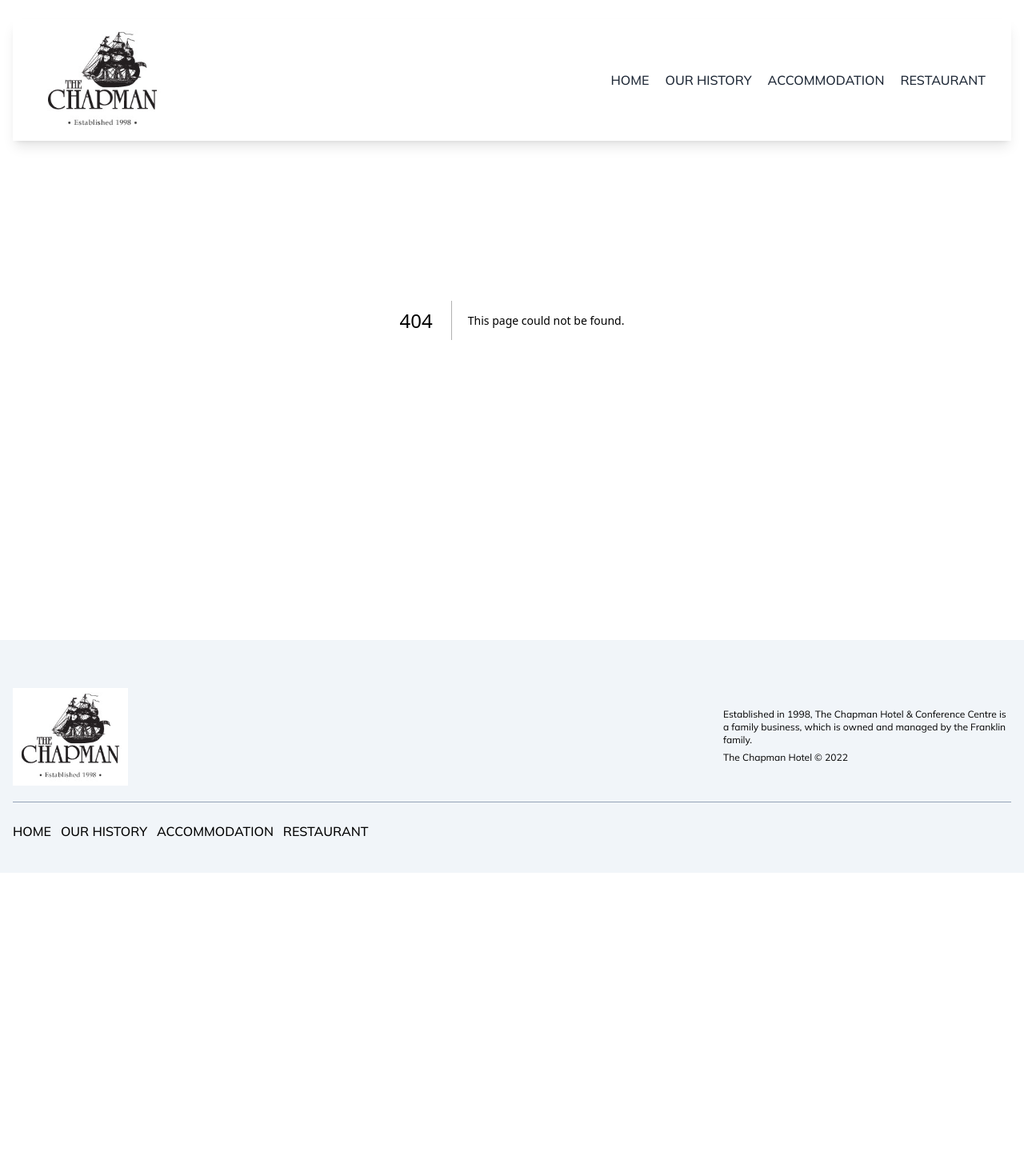
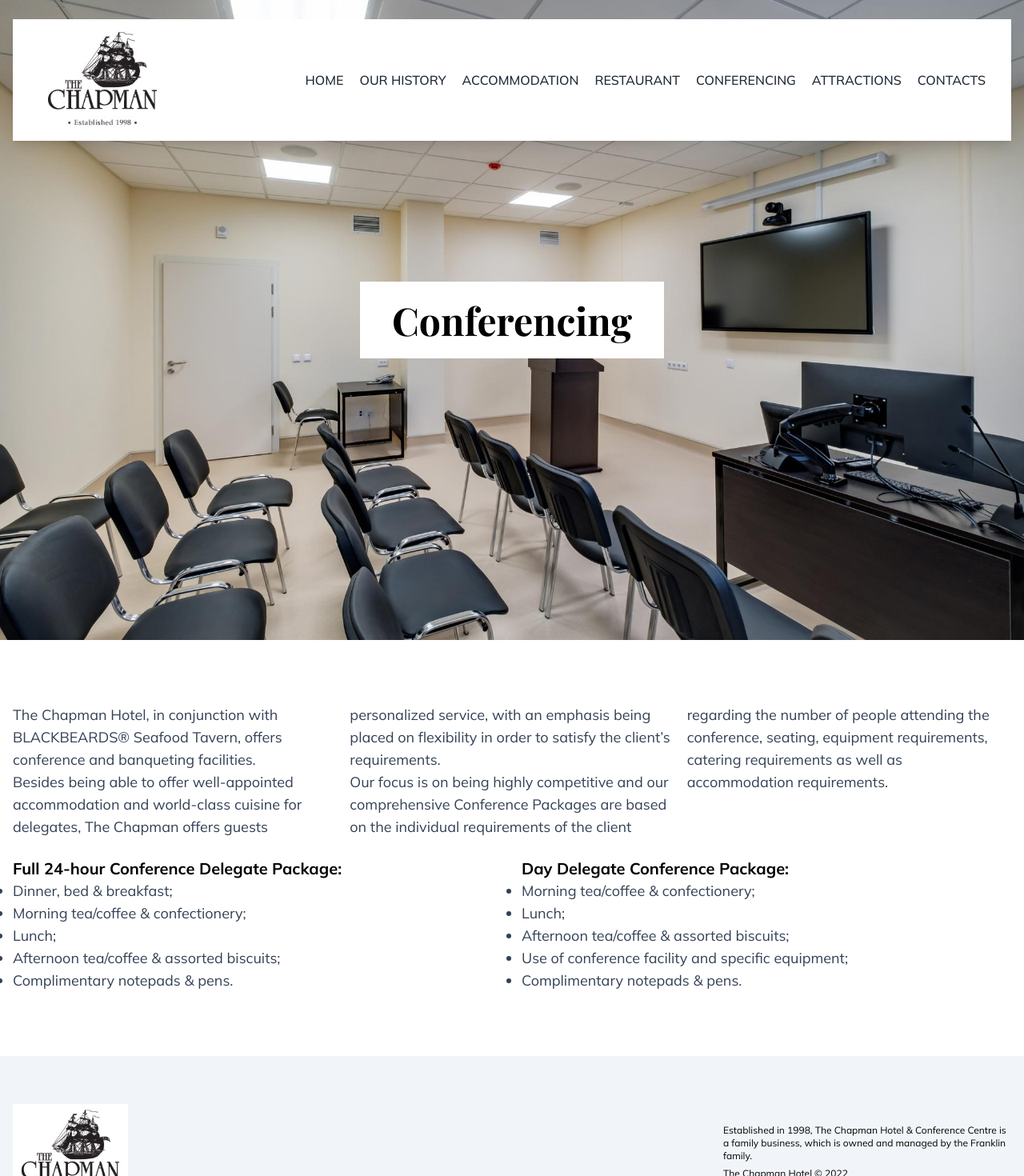
Before and after one commit to PhilaniNcube/chapman, a Next.js app: page /conferencing in a window 1280 px wide. Before the commit this address had no page. Shown: the top 1470 px of the page at 80% size. Before the commit the page ends 1091 px from the top, so only its background shows below. Built offline with nearby package versions, Linux system fonts and the light colour scheme.

Commit message:
conferencing

```diff
--- /dev/null
+++ b/app/attractions/AttractionsGrid.tsx
@@ -0,0 +1,17 @@
+import Image from "next/image";
+import { attractions } from "../../data";
+import { display } from "../AboutSection";
+
+const AttractionsGrid = () => {
+  return <div className="py-20 px-4 lg:px-0">
+    <article className="grid grid-col-1 lg:grid-cols-2 gap-4 lg:gap-8 max-w-7xl mx-auto">
+      {attractions.map(item => (
+        <div className="w-full" key={item.id}>
+          <Image src={item.image} width={item.width} height={item.height} alt={item.title} className="w-full aspect-video object-cover rounded-lg" />
+          <h2 className={`${display.className} text-black text-2xl font-bold mt-3`}>{item.title}</h2>
+        </div>
+      ))}
+    </article>
+  </div>;
+};
+export default AttractionsGrid;
--- /dev/null
+++ b/app/attractions/AttractionsHero.tsx
@@ -0,0 +1,20 @@
+import { display } from "../AboutSection";
+
+const AttractionsHero = () => {
+  return (
+    <header className="h-screen flex flex-col items-center justify-center text-center">
+      <h1
+        className={`${display.className} text-black text-2xl lg:text-5xl font-bold`}
+      >
+        Attractions
+      </h1>
+      <p className="text-slate-700 text-base max-w-4xl mx-auto mt-3">
+        The Chapman Hotel is located along a magnificent stretch of beachfront
+        in Port Elizabeth. Situated on Brookes Hill, overlooking the tranquil
+        Algoa Bay, The Chapman offers stunning sea views from all of it’s hotel
+        rooms.
+      </p>
+    </header>
+  );
+};
+export default AttractionsHero;
--- /dev/null
+++ b/app/attractions/head.tsx
@@ -0,0 +1,10 @@
+export default function Head() {
+  return (
+    <>
+      <title>Attractions | The Chapman</title>
+      <meta content="width=device-width, initial-scale=1" name="viewport" />
+      <meta name="description" content="Generated by create next app" />
+      <link rel="icon" href="/favicon.ico" />
+    </>
+  );
+}
--- /dev/null
+++ b/app/attractions/page.tsx
@@ -0,0 +1,10 @@
+import AttractionsGrid from "./AttractionsGrid";
+import AttractionsHero from "./AttractionsHero";
+
+const page = () => {
+  return <div className="">
+    <AttractionsHero />
+    <AttractionsGrid />
+  </div>;
+};
+export default page;
--- /dev/null
+++ b/app/conferencing/ConferencingHero.tsx
@@ -0,0 +1,24 @@
+import Image from "next/image";
+import { display } from "../AboutSection";
+
+const ConferencingHero = () => {
+  return (
+    <div className="h-screen relative isolate">
+      <Image
+        src="/images/conference.jpg"
+        width={2000}
+        height={1333}
+        alt="Conference"
+        className="w-full h-full object-cover"
+      />
+      <div className="absolute inset-0 flex justify-center items-center text-center">
+        <h1
+          className={`${display.className} bg-white px-4 lg:px-10 py-4 lg:py-6 text-black font-bold text-2xl md:text-3xl lg:text-5xl`}
+        >
+         Conferencing
+        </h1>
+      </div>
+    </div>
+  );
+};
+export default ConferencingHero;
--- /dev/null
+++ b/app/conferencing/ConferencingPackages.tsx
@@ -0,0 +1,58 @@
+const ConferencingPackages = () => {
+  return (
+    <div className="w-full py-20 px-4">
+      <div className="max-w-7xl mx-auto">
+        <div className="columns-2 lg:columns-3">
+          <p className="text-md lg:text-lg text-slate-700">
+            The Chapman Hotel, in conjunction with BLACKBEARDS® Seafood Tavern,
+            offers conference and banqueting facilities.
+          </p>
+          <p className="text-md lg:text-lg text-slate-700">
+            Besides being able to offer well-appointed accommodation and
+            world-class cuisine for delegates, The Chapman offers guests
+            personalized service, with an emphasis being placed on flexibility
+            in order to satisfy the client’s requirements.
+          </p>
+          <p className="text-md lg:text-lg text-slate-700">
+            Our focus is on being highly competitive and our comprehensive
+            Conference Packages are based on the individual requirements of the
+            client regarding the number of people attending the conference,
+            seating, equipment requirements, catering requirements as well as
+            accommodation requirements.
+          </p>
+        </div>
+
+        <div className="mt-6 grid gap-6 grid-cols-1 lg:grid-cols-2">
+          <div className="w-full">
+            <h3 className="font-bold text-xl text-black">
+              Full 24-hour Conference Delegate Package:
+            </h3>
+
+            <ul className="text-md lg:text-lg text-slate-700 list-disc">
+              <li>Dinner, bed & breakfast;</li>
+              <li>Morning tea/coffee & confectionery;</li>
+              <li>Lunch;</li>
+              <li>Afternoon tea/coffee & assorted biscuits;</li>
+              <li>Complimentary notepads & pens.</li>
+            </ul>
+          </div>
+          <div className="w-full">
+            <h3 className="font-bold text-xl text-black">
+              Day Delegate Conference Package:
+            </h3>
+
+            <ul className="text-md lg:text-lg text-slate-700 list-disc">
+              <li>Morning tea/coffee & confectionery;</li>
+
+              <li>Lunch;</li>
+              <li>Afternoon tea/coffee & assorted biscuits;</li>
+              <li>Use of conference facility and specific equipment;</li>
+              <li>Complimentary notepads & pens.</li>
+            </ul>
+          </div>
+        </div>
+      </div>
+    </div>
+  );
+};
+export default ConferencingPackages;
--- /dev/null
+++ b/app/conferencing/head.tsx
@@ -0,0 +1,10 @@
+export default function Head() {
+  return (
+    <>
+      <title>Conferencing | The Chapman</title>
+      <meta content="width=device-width, initial-scale=1" name="viewport" />
+      <meta name="description" content="Generated by create next app" />
+      <link rel="icon" href="/favicon.ico" />
+    </>
+  );
+}
--- /dev/null
+++ b/app/conferencing/page.tsx
@@ -0,0 +1,10 @@
+import ConferencingHero from "./ConferencingHero";
+import ConferencingPackages from "./ConferencingPackages";
+
+const page = () => {
+  return <div>
+    <ConferencingHero />
+    <ConferencingPackages />
+  </div>;
+};
+export default page;
--- /dev/null
+++ b/app/contacts/page.tsx
@@ -0,0 +1,47 @@
+import { display } from "../AboutSection";
+
+const page = () => {
+  return (
+    <main className="pt-64 pb-20 px-4">
+      <div className="max-w-7xl mx-auto">
+        <h1
+          className={`${display.className} text-2xl lg:text-4xl font-bold text-center`}
+        >
+          Contacts
+        </h1>
+
+        <div className="grid grid-cols-1 lg:grid-cols-2 w-full gap-4 mt-6">
+          <div>
+            <h3 className="font-bold text-black">Telephone:</h3>
+            <h3 className="font-bold text-black">+27 41 584-0678</h3>
+          </div>
+          <div>
+            <h3 className="font-bold text-black">Latitude:</h3>
+            <h3 className="font-bold text-black">{`-33°58"42.70' (-33.978527)`}</h3>
+          </div>
+          <div>
+            <h3 className="font-bold text-black">Fax:</h3>
+            <h3 className="font-bold text-black"> +27 41 584-0682</h3>
+          </div>
+          <div>
+            <h3 className="font-bold text-black">Longitude:</h3>
+            <h3 className="font-bold text-black">{`25°38"56.79' (25.649107)`}</h3>
+          </div>
+          <div>
+            <h3 className="font-bold text-black">Email:</h3>
+            <h3 className="font-bold text-black"> info@chapman.co.za</h3>
+          </div>
+          <div>
+            <h3 className="font-bold text-black">Address:</h3>
+            <h3 className="font-bold text-black">
+              Brookes Hill, Humewood, Port Elizabeth, South Africa, 6001
+            </h3>
+          </div>
+        </div>
+
+        <p className="text-slate-700 text-md text-center mt-6"></p>
+      </div>
+    </main>
+  );
+};
+export default page;
--- a/data.ts
+++ b/data.ts
@@ -14,29 +14,29 @@ export const links = [
     text: "Accommodation",
     url: "/accommodation"
   },
+
   {
     id: 4,
     text: "Restaurant",
     url: "/restaurant"
   },
-
-]
-
-let remaining = [  {
+  {
     id: 5,
-    text: "Rates and Specials",
-    url: "/rates_and_specials"
+    text: "Conferencing",
+    url: "/conferencing"
   },
-  {
+   {
     id: 6,
     text: "Attractions",
     url: "/attractions"
   },
-  {
+{
     id: 7,
     text: "Contacts",
     url: "/contacts"
-  },]
+  },
+]
+
 
 
 export const rooms = [
@@ -569,3 +569,38 @@ export const coffeeMenu = [
     price: 20
   },
 ]
+
+
+
+export const attractions = [
+  {
+    id: 1,
+    title: "Addo Elephant Park",
+   image: "/images/african_bush_elephants.jpg",
+   width: 1024,
+   height: 768
+  },
+  {
+    id: 2,
+    title: "Horse Memorial",
+   image: "/images/horse_memorial_2.jpg",
+    width: 640,
+   height: 480
+  },
+  {
+    id: 3,
+    title: "Humewood Beach",
+   image: "/images/humewood-beach.jpg",
+    width: 1280,
+   height: 960
+  },
+  {
+    id: 4,
+    title: "Kragga Kamma Game Reserve",
+   image: "/images/kragga_kamma.jpg",
+    width: 650,
+   height: 432
+  },
+
+
+]
```
